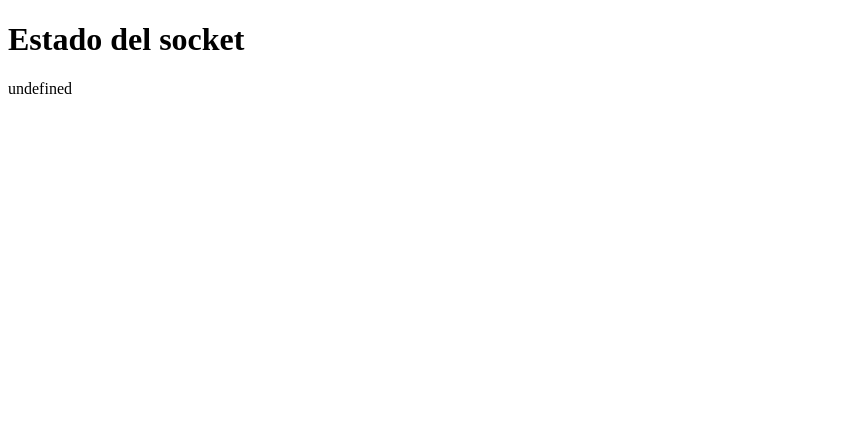
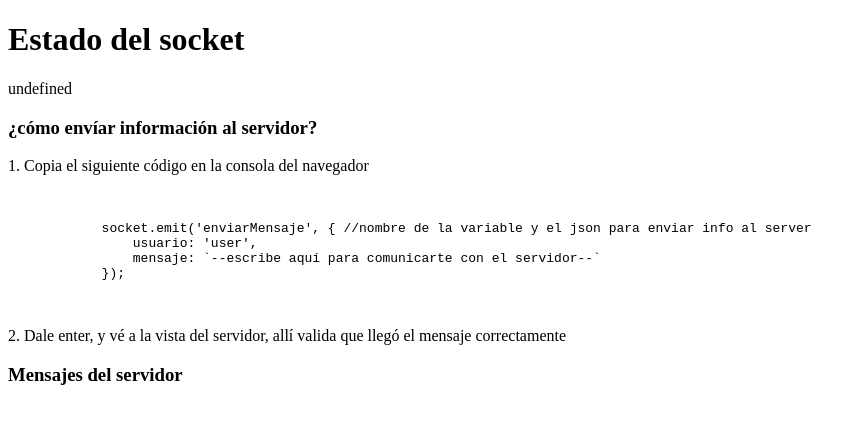
Before and after one commit to camilocsoto/Excercises_js, a website: page websocket/public/index.html in a window 1280 px wide. Shown: the whole page, without its empty margins (0-866 px from the left). Drawn offline with nearby package versions, Linux system fonts and the light colour scheme; no server answers.

Commit message:
se le añaden instucciones al html. Falta hacer que el usuario pueda ver los mensajes

```diff
--- a/websocket/public/index.html
+++ b/websocket/public/index.html
@@ -11,6 +11,19 @@
 <body>
     <h1>Estado del socket</h1>
     <p id="status_server"></p>
+    <h3>¿cómo envíar información al servidor?</h3>
+    <p>1. Copia el siguiente código en la consola del navegador</p>
+    <pre>
+        <code>
+            socket.emit('enviarMensaje', { //nombre de la variable y el json para enviar info al server
+                usuario: 'user',
+                mensaje: `--escribe aquí para comunicarte con el servidor--`
+            });
+        </code>
+    </pre>
+    <p>2. Dale enter, y vé a la vista del servidor, allí valida que llegó el mensaje correctamente</p>
+    <h3>Mensajes del servidor</h3>
+    <p id="serverMessage"></p>
     <script src="socket.io/socket.io.js"></script> <!--cargar la libreria al front-->
     <script src="./js/code.js"></script>
 </body>
```
